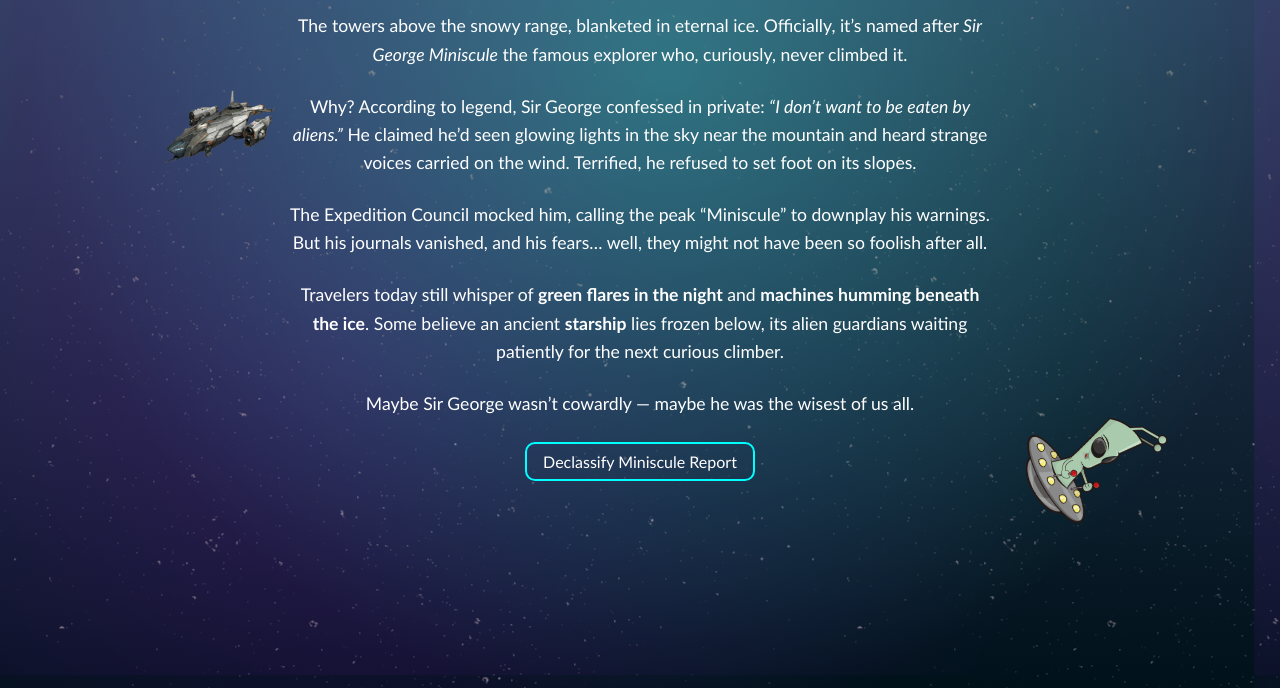
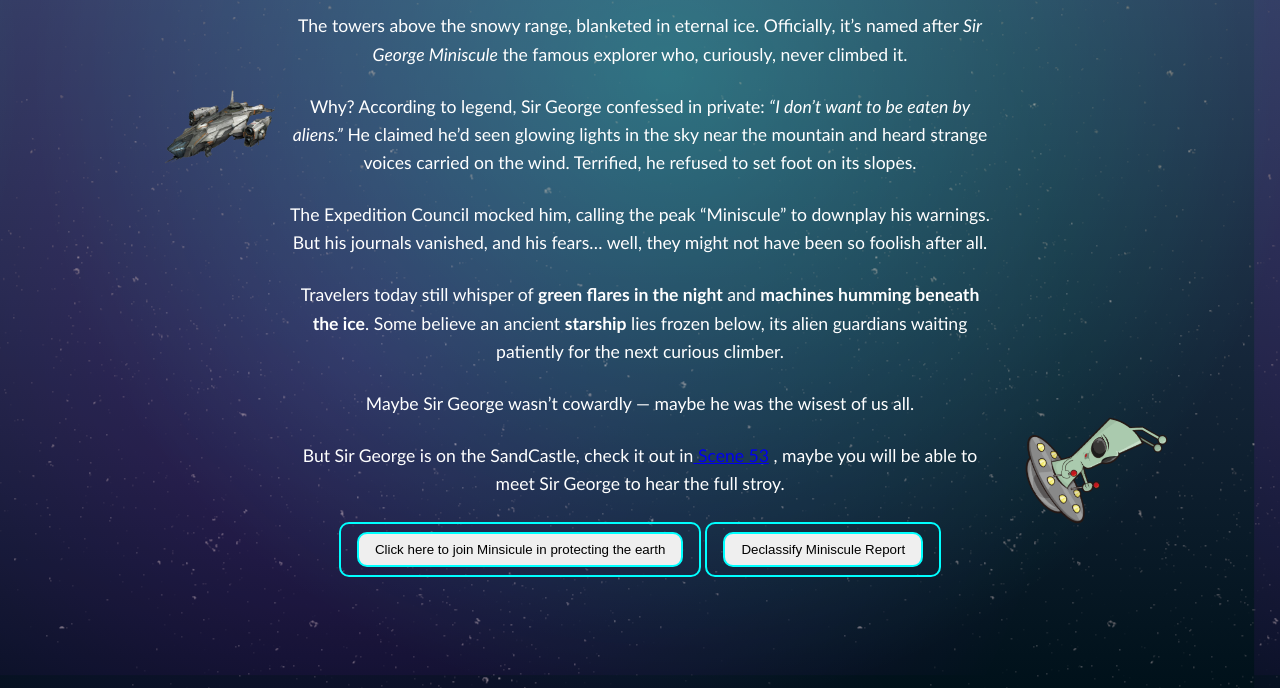
Before and after one commit to Xrime/INTxrime, a plain HTML site: page index.html in a window 1280 px wide. Shown: the part 112-800 px from the top of the page. Drawn offline with Linux system fonts and the light colour scheme.

Commit message:
Enhance content with new paragraph and button

```diff
--- a/index.html
+++ b/index.html
@@ -70,7 +70,7 @@
       padding: 0.5rem 1rem;
       border-radius: 10px;
       cursor: pointer;
-      transition: background 0.3s;
+      transition:0.3s;
     }
 
     .reveal:hover {
@@ -141,8 +141,21 @@
     <p>
       Maybe Sir George wasn’t cowardly — maybe he was the wisest of us all.
     </p>
+    <P>
+      But Sir George is on the SandCastle, check it out in<a href="scene 53"> Scene 53</a>
+      , maybe you will be able to meet Sir George to hear the full stroy.
+    </P>
+    <div class="reveal">
+        <button class="reveal">
+        Click here to join Minsicule in protecting the earth
+      </button>
+    </div>
 
-    <div class="reveal">Declassify Miniscule Report</div>
+
+    <div class="reveal">
+      <button class="reveal">
+      Declassify Miniscule Report
+    </button> </div>
   </div>
 </body>
 </html>
```
